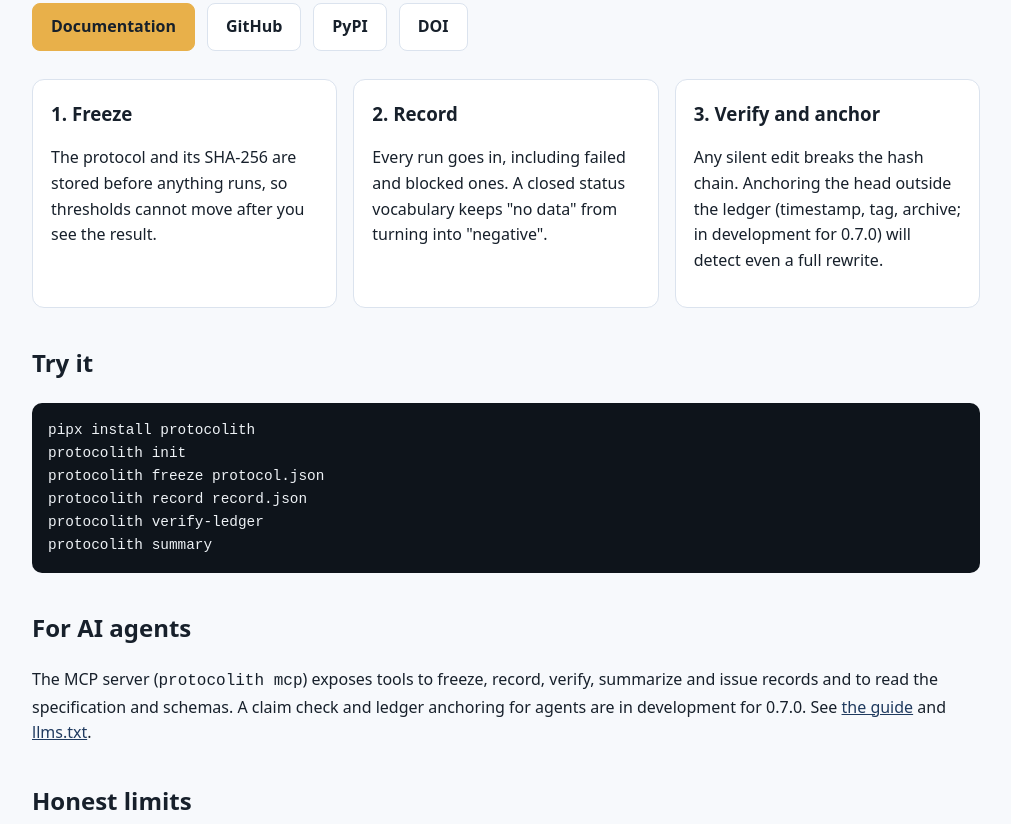
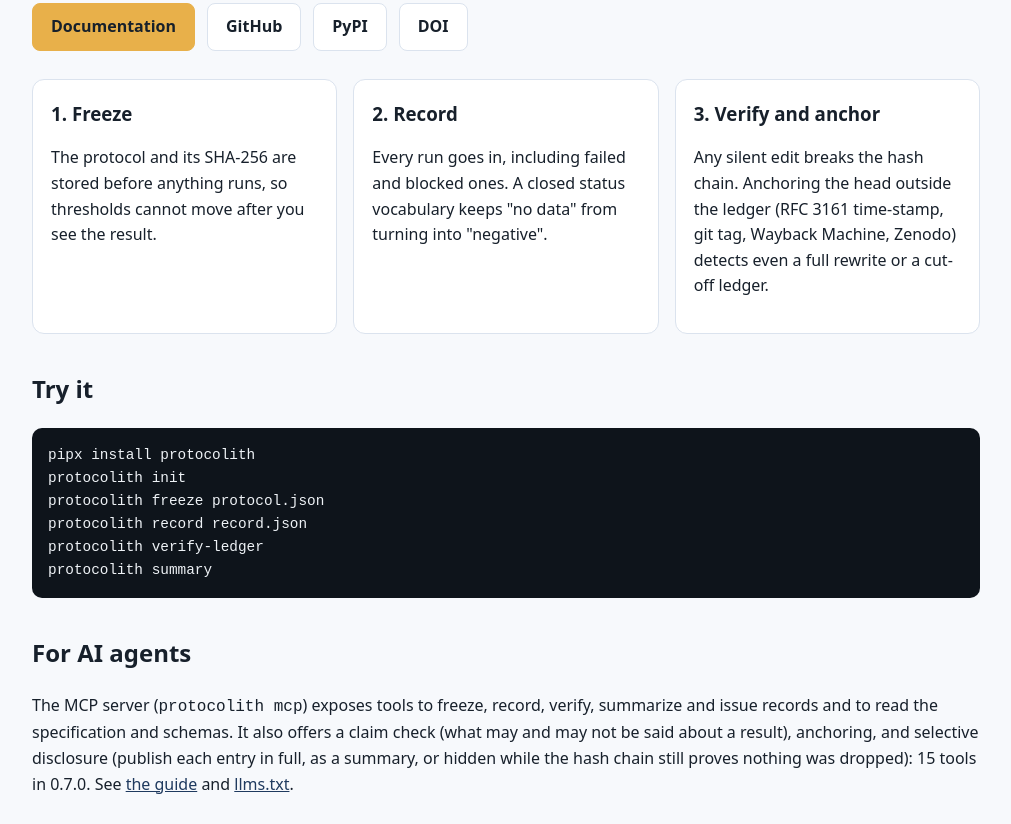
Before and after one commit to Protocolith/protocolith.github.io, a plain HTML site: page index.html in a window 1280 px wide. Shown: the part 256-1080 px from the top of the page, without its empty margins (134-1145 px from the left). Drawn offline with Linux system fonts and the light colour scheme.

Commit message:
Site: anchoring, claim-check and disclosure are released in 0.7.0
Signed-off-by: Rostyslav Shcherbyna <63606118+NeoZorK@users.noreply.github.com>

```diff
--- a/index.html
+++ b/index.html
@@ -35,7 +35,7 @@ h2{margin-top:36px}footer{margin:48px 0 32px;color:var(--mut);font-size:.9rem;bo
 <div class="grid">
 <div class="card"><h3>1. Freeze</h3><p>The protocol and its SHA-256 are stored before anything runs, so thresholds cannot move after you see the result.</p></div>
 <div class="card"><h3>2. Record</h3><p>Every run goes in, including failed and blocked ones. A closed status vocabulary keeps "no data" from turning into "negative".</p></div>
-<div class="card"><h3>3. Verify and anchor</h3><p>Any silent edit breaks the hash chain. Anchoring the head outside the ledger (timestamp, tag, archive; in development for 0.7.0) will detect even a full rewrite.</p></div>
+<div class="card"><h3>3. Verify and anchor</h3><p>Any silent edit breaks the hash chain. Anchoring the head outside the ledger (RFC 3161 time-stamp, git tag, Wayback Machine, Zenodo) detects even a full rewrite or a cut-off ledger.</p></div>
 </div>
 <h2>Try it</h2>
 <pre>pipx install protocolith
@@ -45,7 +45,7 @@ protocolith record record.json
 protocolith verify-ledger
 protocolith summary</pre>
 <h2>For AI agents</h2>
-<p>The MCP server (<code>protocolith mcp</code>) exposes tools to freeze, record, verify, summarize and issue records and to read the specification and schemas. A claim check and ledger anchoring for agents are in development for 0.7.0. See <a href="https://protocolith.github.io/protocolith/docs/">the guide</a> and <a href="llms.txt">llms.txt</a>.</p>
+<p>The MCP server (<code>protocolith mcp</code>) exposes tools to freeze, record, verify, summarize and issue records and to read the specification and schemas. It also offers a claim check (what may and may not be said about a result), anchoring, and selective disclosure (publish each entry in full, as a summary, or hidden while the hash chain still proves nothing was dropped): 15 tools in 0.7.0. See <a href="https://protocolith.github.io/protocolith/docs/">the guide</a> and <a href="llms.txt">llms.txt</a>.</p>
 <h2>Honest limits</h2>
 <p>A local ledger is tamper-evident, not tamper-proof, until its head is published or timestamped outside your control. Results are single-operator unless a card says otherwise. Protocolith does not run experiments or judge whether a protocol is good.</p>
 <footer>Protocolith is open source (Apache-2.0). Formerly ClaimBound Evidence. <a href="https://github.com/Protocolith/protocolith">Source</a> &middot; <a href="https://github.com/Protocolith/protocolith/discussions">Discussions</a> &middot; <a href="https://github.com/Protocolith/protocolith/security/policy">Security</a></footer>
```
Also changed, not shown: llms.txt.
